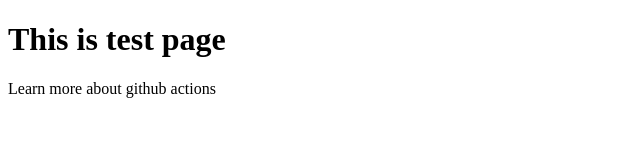
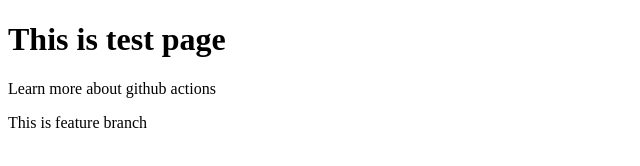
Before and after one commit to pranalik6677/Githubactions_course, a plain HTML site: page index.html in a window 1280 px wide. Shown: the whole page, without its empty margins (0-640 px from the left). Drawn offline with Linux system fonts and the light colour scheme.

Commit message:
this is feature branch commit

```diff
--- a/index.html
+++ b/index.html
@@ -3,5 +3,6 @@
 <body>
 <h1>This is test page</h1>
 <p>Learn more about github actions</p>
+<p>This is feature branch<p>
 </body>
 </html>
```
